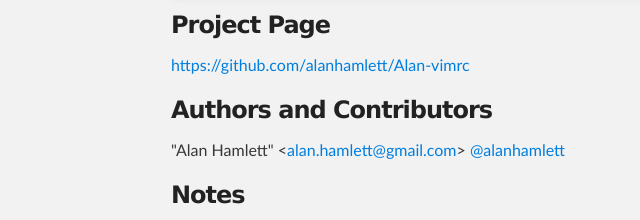
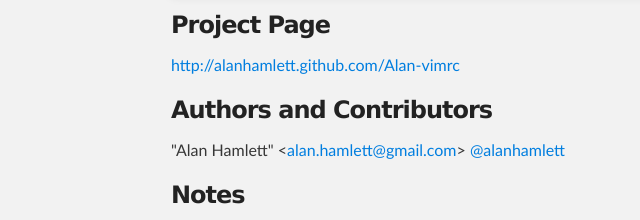
Before and after one commit to alanhamlett/dotfiles, a plain HTML site: page index.html in a window 1280 px wide. Shown: the part 462-682 px from the top of the page, 149-789 px from the left. Drawn offline with Linux system fonts and the light colour scheme.

Commit message:
Update gh-pages

```diff
--- a/index.html
+++ b/index.html
@@ -43,7 +43,7 @@ cp -R Alan-vimrc/.vim* $HOME/
 
 <h3>Project Page</h3>
 
-<p><a href="https://github.com/alanhamlett/Alan-vimrc">https://github.com/alanhamlett/Alan-vimrc</a></p>
+<p><a href="http://alanhamlett.github.com/Alan-vimrc">http://alanhamlett.github.com/Alan-vimrc</a></p>
 
 <h3>Authors and Contributors</h3>
 
```
